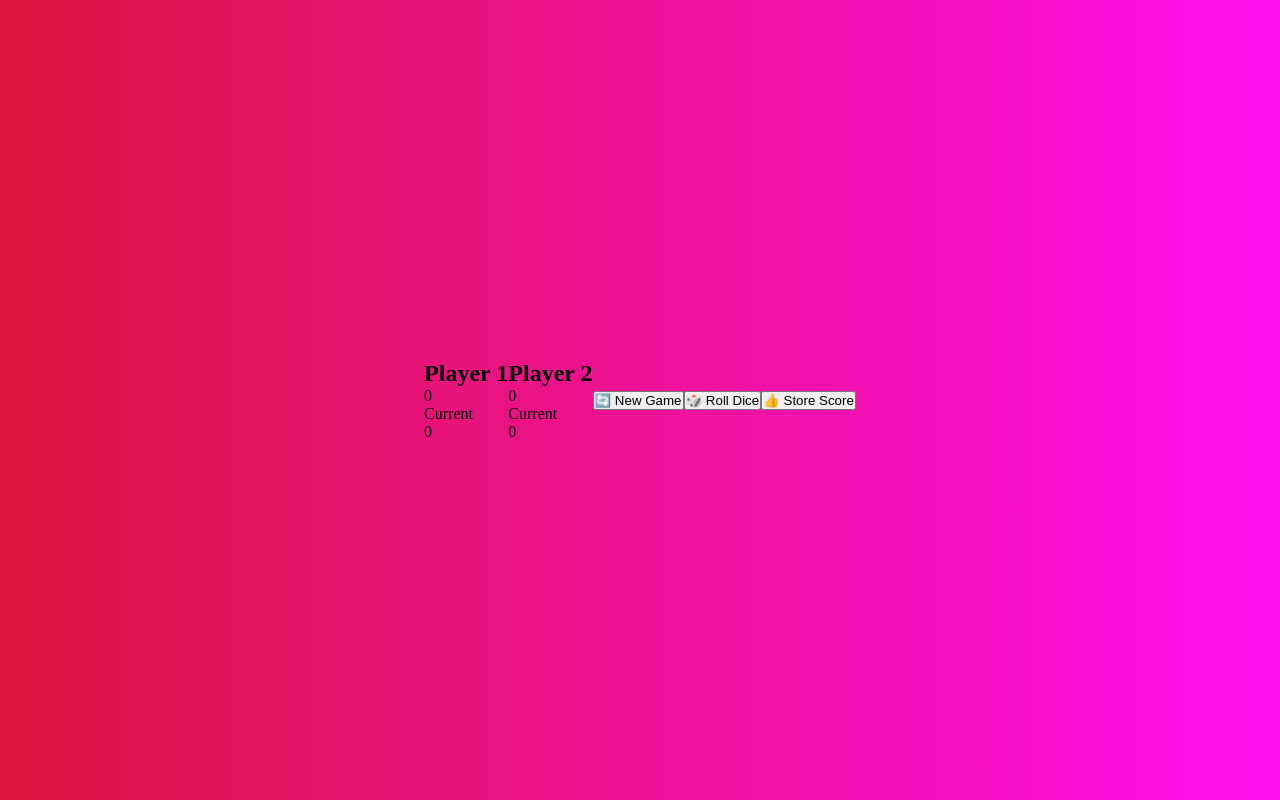
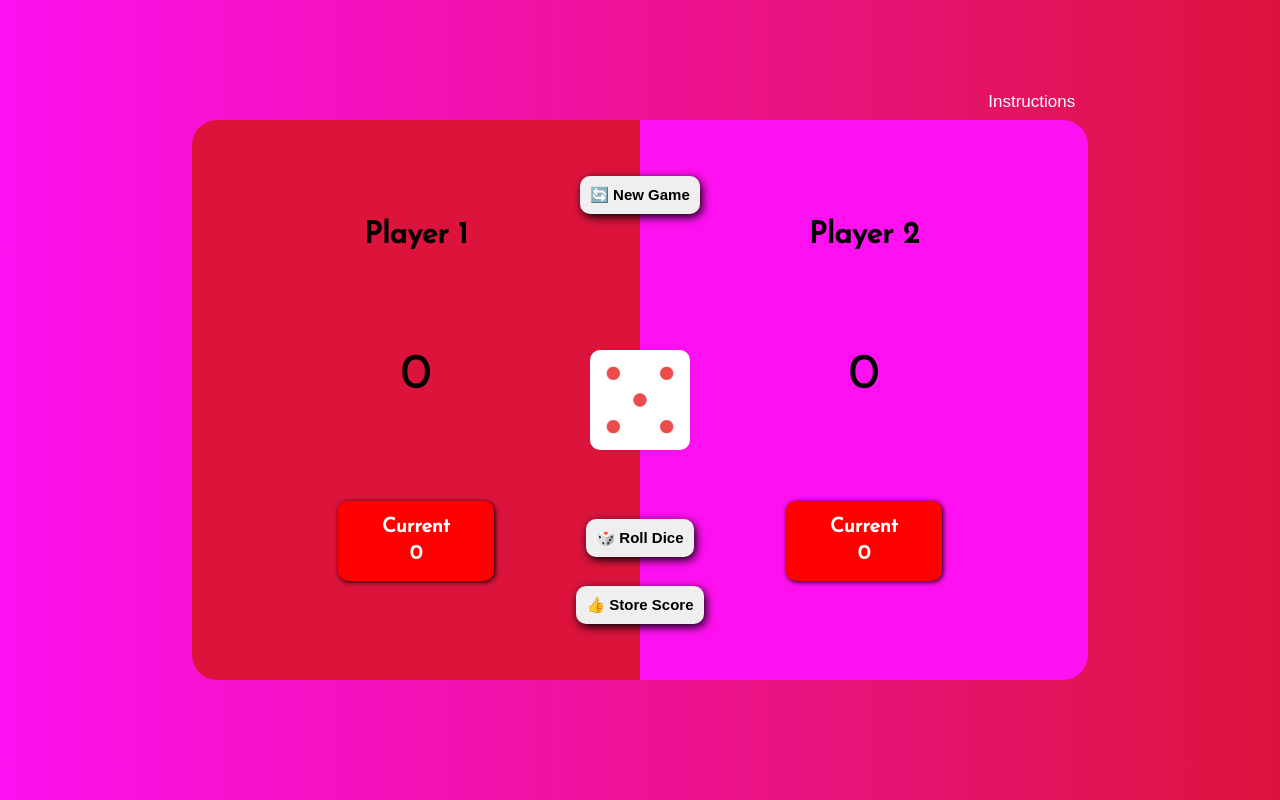
Before and after one commit to milan-miller/pig-dice-game, a plain HTML site: page index.html in a window 1280 px wide. Drawn offline with Linux system fonts and the light colour scheme.

Commit message:
add: initial css styling

```diff
--- a/index.html
+++ b/index.html
@@ -5,11 +5,12 @@
     <meta charset="UTF-8">
     <meta name="viewport" content="width=device-width, initial-scale=1.0">
     <link rel="stylesheet" href="style.css" />
-    <title>Pig</title>
+    <title>pig dice game</title>
 </head>
 
 <body>
     <main>
+        <button class="instructions-btn">Instructions</button>
         <section class="player player--1">
             <h2 class="name" id="name--1">Player 1</h2>
             <p class="score" id="score--1">0</p>
@@ -26,9 +27,10 @@
                 <p class="current-score" id="current--2">0</p>
             </div>
         </section>
+        <img src="assets/dice-5.png" alt="dice" class="dice">
         <button class="btn btn--new">🔄 New Game</button>
         <button class="btn btn--roll">🎲 Roll Dice</button>
-        <button class="btn btn--hold">👍 Store Score</button>
+        <button class="btn btn--store">👍 Store Score</button>
     </main>
     <script src="script.js"></script>
 </body>
--- a/style.css
+++ b/style.css
@@ -1,35 +1,139 @@
+@import url('https://fonts.googleapis.com/css2?family=Josefin+Sans&display=swap');
+
 :root {
 	--primary-font-color: #000;
 	--secondary-font-color: #fff;
 	--primary-bg-color: #dc143c;
 	--secondary-bg-color: #ff10f0;
+	--tertiary-bg-color: #ff0000;
+	--hover-color: #ee1299;
 }
 
 * {
 	padding: 0;
 	margin: 0;
 	box-sizing: border-box;
+	user-select: none;
+}
+
+html {
+	font-size: 62.5%;
 }
 
 body {
 	background: linear-gradient(
 		90deg,
-		var(--primary-bg-color),
-		var(--secondary-bg-color)
+		var(--secondary-bg-color),
+		var(--primary-bg-color)
 	);
 	height: 100vh;
 	display: flex;
 	align-items: center;
 	color: var(--primary-font-color);
+	justify-content: center;
+	font-family: 'Josefin Sans', sans-serif;
 }
 
 main {
 	display: flex;
 	width: 100%;
+	height: 70%;
 	justify-content: center;
 	align-items: center;
+	position: relative;
+}
+
+.player {
+	display: flex;
+	flex-direction: column;
+	justify-content: space-evenly;
+	align-items: center;
+	font-size: 2rem;
+	width: 100%;
+}
+
+.player--1 {
+	background: var(--primary-bg-color);
+	height: 100%;
+	border-radius: 25px 0rem 0rem 25px;
+}
+
+.player--2 {
+	background: var(--secondary-bg-color);
+	height: 100%;
+	border-radius: 0px 25px 25px 0px;
+}
+
+.player--1,
+.player--2 {
+	width: 35%;
+	position: relative;
+}
+
+.current {
+	background: var(--tertiary-bg-color);
+	padding: 1rem;
+	height: 10vh;
+	min-width: 35%;
+	border-radius: 10px;
+	display: flex;
+	flex-direction: column;
+	align-items: center;
+	justify-content: space-evenly;
+	font-weight: bold;
+	color: var(--secondary-font-color);
+	box-shadow: 1px 1px 5px #000;
+}
+
+.score {
+	font-size: 5rem;
+}
+
+.dice {
+	position: absolute;
+	width: 10rem;
+	border-radius: 10px;
 }
 
 .btn {
 	cursor: pointer;
+	position: absolute;
+	padding: 1rem;
+	border-radius: 10px;
+	border: none;
+	font-size: 1.5rem;
+	font-weight: bold;
+	box-shadow: 2px 3px 10px #000;
+	transition: all ease-in 0.2s;
 }
+
+.btn:hover {
+	background: var(--hover-color);
+}
+
+.btn--new {
+	top: 10%;
+}
+
+.btn--roll {
+	bottom: 22%;
+}
+
+.btn--store {
+	bottom: 10%;
+}
+
+.instructions-btn {
+	position: absolute;
+	top: -5%;
+	right: 16%;
+	background: none;
+	border: none;
+	color: var(--secondary-font-color);
+	cursor: pointer;
+	font-size: 1.7rem;
+}
+
+.hidden {
+	display: none;
+}
```
